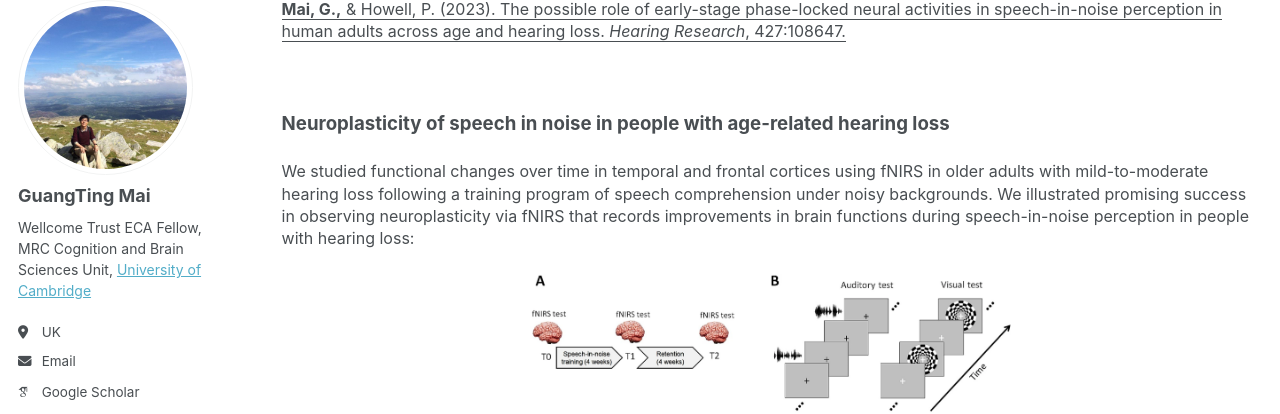
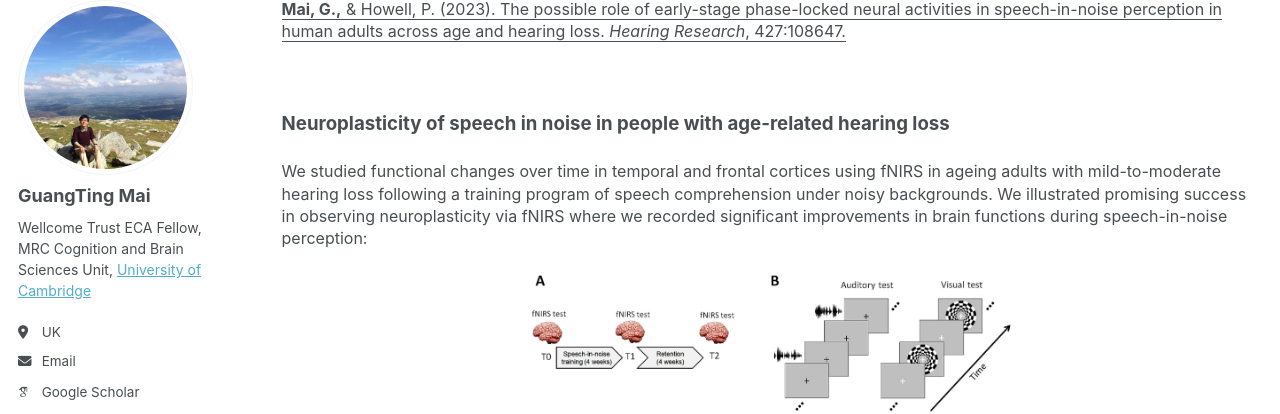
Before and after one commit to guangtingmai/guangtingmai.github.io, a Jekyll site: the page built from _pages/neuraltrack-hearingloss.html, in a window 1280 px wide and 900 px high, scrolled down 680 px. Shown: the part 99-513 px from the top of the window. Built offline with Jekyll 4.4.1, drawn with Linux system fonts in a browser that asks for light colours; some web fonts are replaced.

Commit message:
Update neuraltrack-hearingloss.html

```diff
--- a/_pages/neuraltrack-hearingloss.html
+++ b/_pages/neuraltrack-hearingloss.html
@@ -26,9 +26,9 @@ author_profile: true
 <br>
 <p><span style="font-size: 14pt;line-height: 1.4;display: block;margin-bottom: 0.1vh"><strong>Neuroplasticity of speech in noise in people with age-related hearing loss</strong></span></p>
 <p><span style="font-size: 12pt;line-height: 1.4;display: block;margin-bottom: 0.1vh">We studied functional changes over time in temporal and
-  frontal cortices using fNIRS in older adults with mild-to-moderate hearing loss following a training program of speech comprehension under noisy
-  backgrounds. We illustrated promising success in observing neuroplasticity via fNIRS that records improvements in brain functions during
-  speech-in-noise perception in people with hearing loss:</span></p>
+  frontal cortices using fNIRS in ageing adults with mild-to-moderate hearing loss following a training program of speech comprehension under noisy
+  backgrounds. We illustrated promising success in observing neuroplasticity via fNIRS where we recorded significant improvements in brain
+  functions during speech-in-noise perception:</span></p>
 <p align="center">
   <img src="https://guangtingmai.github.io/images/braintop.png" width="50%">
 </p>
```
